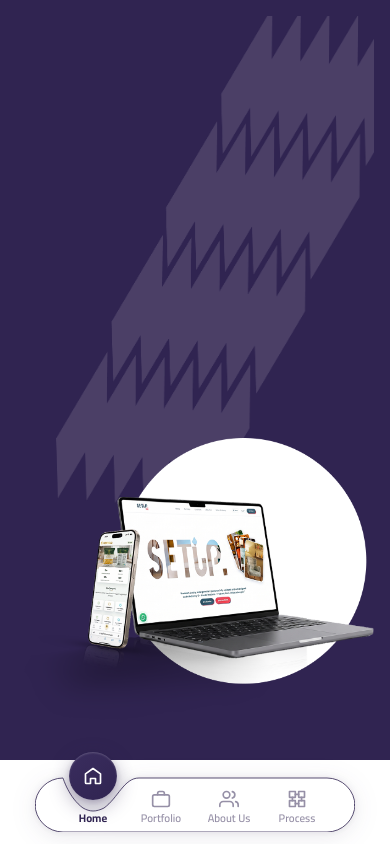
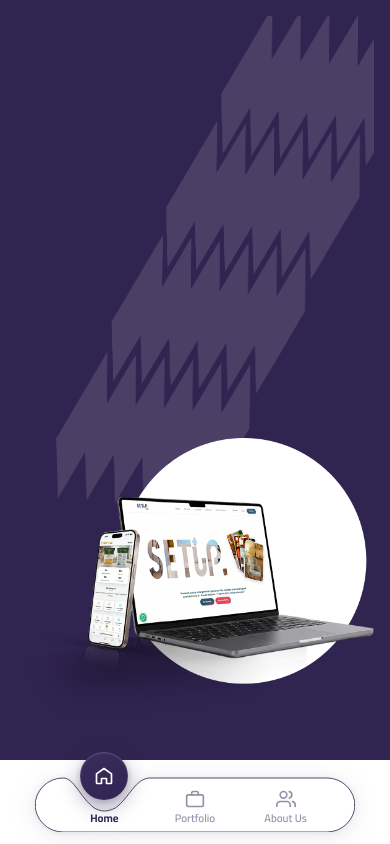
Before and after one commit to threemteach/3M-try-3, a Next.js app: page / in a window 390 px wide. Shown: the top 844 px of the page. Built offline with nearby package versions, Linux system fonts and the light colour scheme.

Commit message:
fix: add Process link to navbar, remove from mobile bottom nav (3 items), use shared navLinks

```diff
--- a/src/app/page.tsx
+++ b/src/app/page.tsx
@@ -75,7 +75,7 @@ export default function Home() {
         </div>
       </section>
 
-      <section className="bg-gray-50 px-4 py-20 sm:px-6 lg:px-8">
+      <section id="process" className="bg-gray-50 px-4 py-20 sm:px-6 lg:px-8">
         <div className="mx-auto max-w-7xl">
           <h2 className="text-center text-3xl font-bold tracking-tight text-gray-900 sm:text-4xl">
             Our Process
--- a/src/components/MobileBottomNav.tsx
+++ b/src/components/MobileBottomNav.tsx
@@ -36,28 +36,12 @@ const navItems = [
       </svg>
     ),
   },
-  {
-    href: "/process",
-    label: "Process",
-    icon: (
-      <svg width="20" height="20" viewBox="0 0 24 24" fill="none" stroke="currentColor" strokeWidth="2" strokeLinecap="round" strokeLinejoin="round">
-        <rect x="3" y="3" width="7" height="7" />
-        <rect x="14" y="3" width="7" height="7" />
-        <rect x="3" y="14" width="7" height="7" />
-        <rect x="14" y="14" width="7" height="7" />
-        <line x1="6.5" y1="10" x2="6.5" y2="14" />
-        <line x1="17.5" y1="10" x2="17.5" y2="14" />
-        <line x1="10" y1="6.5" x2="14" y2="6.5" />
-        <line x1="10" y1="17.5" x2="14" y2="17.5" />
-      </svg>
-    ),
-  },
 ];
 
 const W = 320;
 const H = 82;
 const R = 28;
-const ITEMS = 4;
+const ITEMS = 3;
 const BUBBLE = 48;
 const PAD_X = 24;
 
--- a/src/components/Navbar.tsx
+++ b/src/components/Navbar.tsx
@@ -2,13 +2,7 @@
 
 import Link from "next/link";
 import Image from "next/image";
-
-const navLinks = [
-  { href: "/", label: "Home" },
-  { href: "/projects", label: "Our work" },
-  { href: "/about", label: "About" },
-  { href: "/process", label: "Process" },
-];
+import { navLinks } from "@/lib/constants";
 
 export default function Navbar() {
   return (
@@ -45,6 +39,14 @@ export default function Navbar() {
               </Link>
             </li>
           ))}
+          <li className="shrink-0">
+            <a
+              href="/#process"
+              className="block whitespace-nowrap text-[12px] font-semibold leading-none text-white transition-opacity hover:opacity-80 sm:text-[13px] md:text-[14px] lg:text-[20px] xl:text-[28px]"
+            >
+              Process
+            </a>
+          </li>
         </ul>
 
         <Link
```
